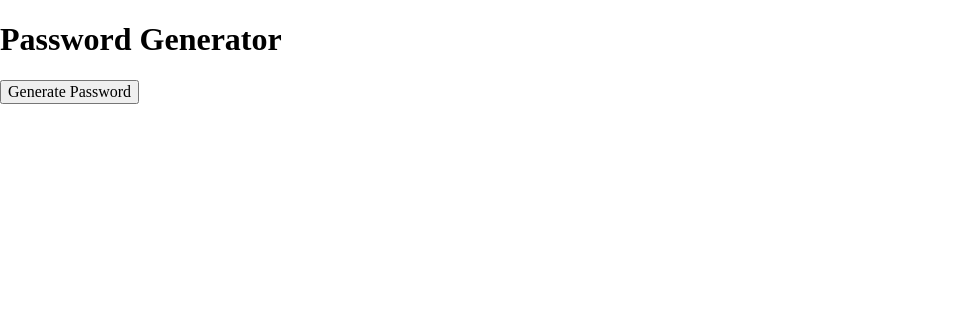
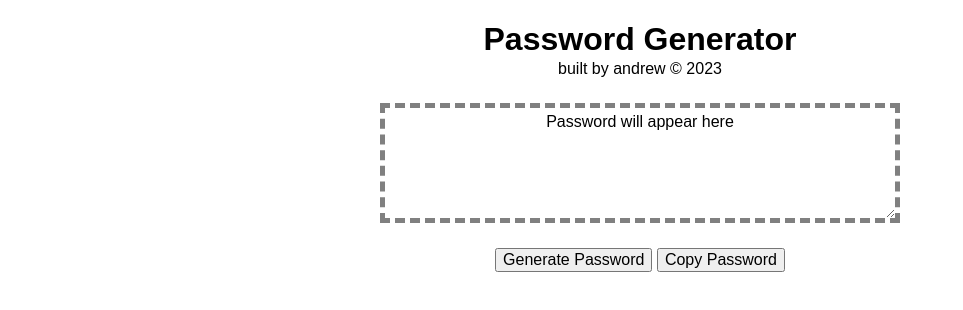
Before and after one commit to AndrewCMonson/challenge3, a plain HTML site: page index.html in a window 1280 px wide. Shown: the whole page, without its empty margins (0-963 px from the left). Drawn offline with Linux system fonts and the light colour scheme.

Commit message:
addition of copy button, additional styling and comments

```diff
--- a/assets/css/style.css
+++ b/assets/css/style.css
@@ -0,0 +1,27 @@
+* {
+    font-family: 'Poppins', sans-serif;
+}
+
+main {
+    height: 500px;
+    display: flex;
+    flex-direction: column;
+    align-items: center;
+}
+
+span {
+    margin-top: -20px;
+}
+.password {
+    text-align-last: center;
+    border: dashed 5px grey;
+    height: 100px;
+    width: auto;
+    min-width: 500px;
+    padding: 5px;
+    margin-top: 25px;
+}
+
+.buttons {
+    margin-top: 25px;
+}
--- a/index.html
+++ b/index.html
@@ -3,14 +3,18 @@
     <head>
         <meta charset="UTF-8">
         <meta lang="en-US">
-        <link rel="stylesheet" href="/assets/css/reset.css" type="text/css">
-        <link rel="stylesheet" href="/assets/css/style.css" type="text/css">
+        <link rel="stylesheet" href="./assets/css/reset.css" type="text/css">
+        <link rel="stylesheet" href="./assets/css/style.css" type="text/css">
     </head>
     <body>
         <main>
             <h1>Password Generator</h1>
-            <div class="pword-length-select" id="generated-password"></div>
-            <button id="button" type="submit">Generate Password</button>
+            <span>built by andrew &copy; 2023</span>
+            <textarea class="password" id="generated-password">Password will appear here</textarea>
+            <div class="buttons">
+                <button id="gen-button" type="submit">Generate Password</button>
+                <button id="copy-button" type="copy">Copy Password</button>
+            </div>
         </main>
     </body>
     <script src="script.js"></script>
--- a/script.js
+++ b/script.js
@@ -1,5 +1,5 @@
 // Declare the button const to grab button from DOM
-const button = document.getElementById('button');
+const button = document.getElementById('gen-button');
 // Global declaration of character set consts
 const upperCharSet = 'ABCDEFGHIJKLMNOPQRSTUVWXYZ';
 const lowerCharSet = 'abcdefghijklmnopqrstuvwxyz';
@@ -31,7 +31,7 @@ button.addEventListener('click', e => {
     }
 
     // evaluates character selection via ternary operators to show validation of user selection
-    const validation = `${uppercase ? 'uppercase: ✅' : 'uppercase: ❌'} ${lowercase ? 'lowercase: ✅' : 'lowercase: ❌'} ${numeric ? 'numeric: ✅' : 'numeric: ❌'} ${specChars ? 'special characters: ✅' : 'special characters: ❌'}`
+    const validation = `${uppercase ? 'uppercase' : ''} ${lowercase ? 'lowercase' : ''} ${numeric ? 'numeric' : ''} ${specChars ? 'special characters' : ''}`;
 
     alert(`Characters selected: ${validation}`);
 
@@ -53,3 +53,18 @@ button.addEventListener('click', e => {
     document.getElementById('generated-password').innerHTML=password;
 
 })
+
+
+// allows user to copy text to clipboard for us in different application
+
+const copyButton = document.getElementById('copy-button');
+
+copyButton.addEventListener('click', e => {
+    let copiedText = document.getElementById('generated-password');
+
+    copiedText.select();
+
+    navigator.clipboard.writeText(copiedText.value);
+
+    alert('Text copied to clipboard')
+})
```
